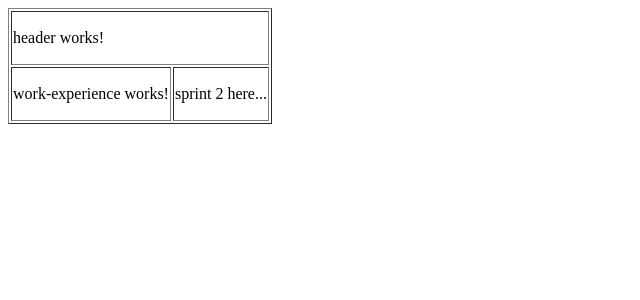
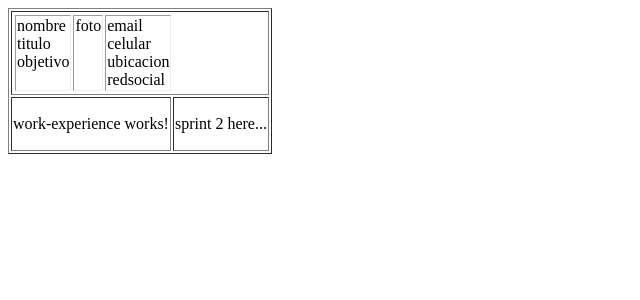
Before and after one commit to Ailtonsky/ailtonsky.github.io, an Angular app: page / in a window 1280 px wide. Shown: the top 300 px of the page, without its empty margins (0-640 px from the left). Built offline with nearby package versions, Linux system fonts and the light colour scheme.

Commit message:
create mockup header 7

```diff
--- a/src/app/header/header.component.html
+++ b/src/app/header/header.component.html
@@ -1 +1,17 @@
-<p>header works!</p>
+<tr>
+    <td> nombre <br>
+        titulo <br>
+        objetivo
+    </td>
+
+    <td>
+        foto
+    </td>
+
+    <td>
+        email <br>
+        celular <br>
+        ubicacion <br>
+        redsocial
+    </td>
+</tr>
```
